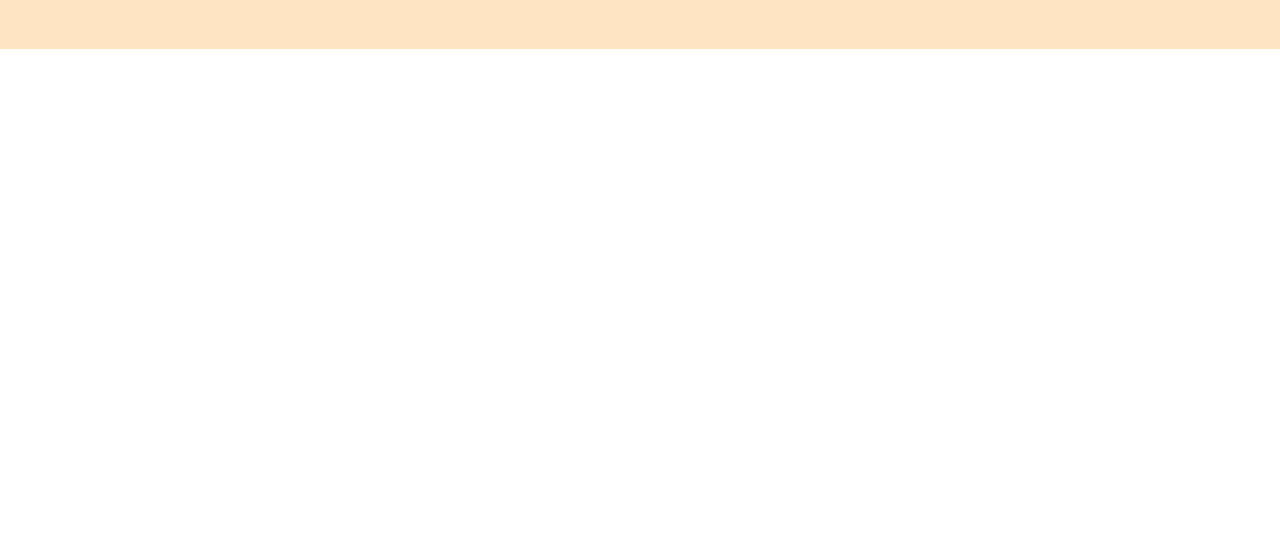
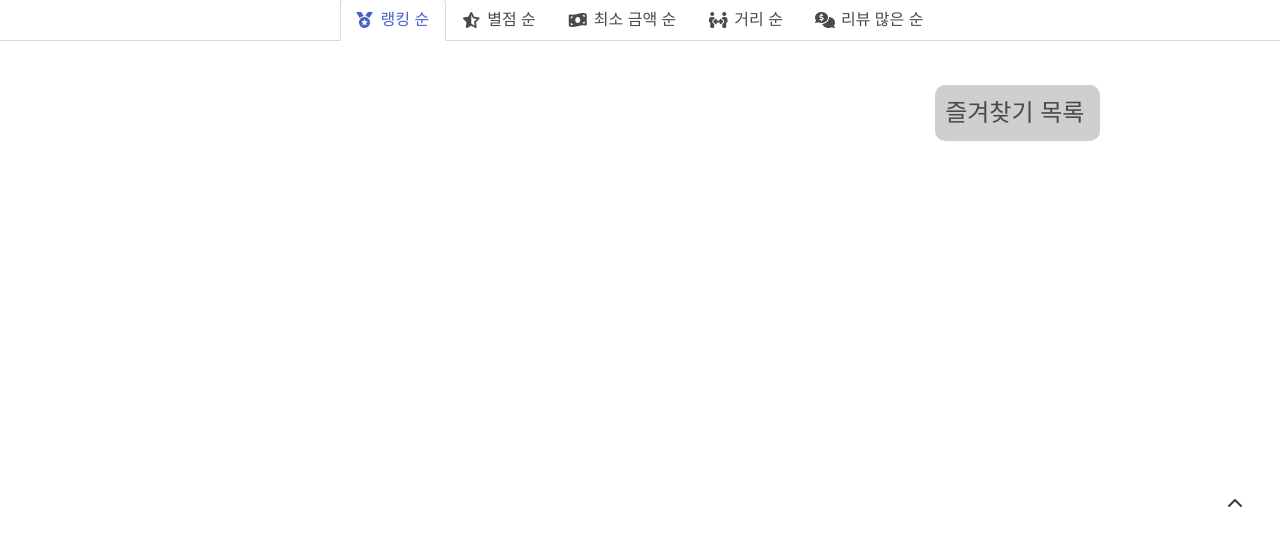
Before and after one commit to AndrewDongminYoo/flask-My-Small-Meal, a Flask app: page / in a window 1280 px wide. Shown: the part 251-800 px from the top of the page. Run offline with Flask 2, Linux system fonts and the light colour scheme; data that the repository does not hold is empty; some libraries are stand-ins or nearby versions; some web fonts are replaced.

Commit message:
get ready ::feat

```diff
--- a/app.py
+++ b/app.py
@@ -1,12 +1,12 @@
-from flask import Flask, request, jsonify, url_for, render_template, Response
-from pymongo import MongoClient
-import requests
-import json
+from flask import Flask, request, jsonify, url_for, render_template, Response  # 플라스크 기본 메소드
+from pymongo import MongoClient  # 몽고디비
+import requests  # 서버 요청 패키지
+import json  # json 응답 핸들링
 import utils  # 내부 파일 모듈화
 app = Flask(__name__)
 client = MongoClient('localhost', 27017)  # 배포 전에 원격 db로 교체!
 db = client.dbGoojo
-count = 24  # 3의 배수 권장
+count = 45  # 3의 배수 권장
 cat = "1인분주문"
 # sort_list = 기본 정렬(랭킹순), 별점 순, 리뷰 수, 최소 주문 금액순, 거리 순, 배달 보증 시간순
 sort_list = ["rank", "review_avg", "review_count", "min_order_value", "distance", "estimated_delivery_time"]
@@ -35,18 +35,20 @@ def like() -> Response:
     uuid = request.json.get('uuid')
     ssid = request.json.get('ssid')
     action = request.json.get('action')
-    user = list(db.users.find({"uuid": uuid}, {"_id": False}))[0]
+    user = list(db.users.find({"uuid": uuid}, {"_id": False}))
     utils.put_restaurant(ssid)
     if action == 'like':
         if not user:
             good_list = [ssid]
             db.users.insert_one({"uuid": uuid, "like_list": good_list})
+        elif ssid in user[0]['like_list']:
+            pass
         else:
             good_list = user[0]['like_list']
             good_list.append(ssid)
             db.users.update({"uuid": uuid}, {"$set": {"like_list": good_list}}, upsert=True)
     else:
-        if user:
+        if user and ssid in user[0]['like_list']:
             good_list = user[0]['like_list']
             good_list.remove(ssid)
             db.users.update({"uuid": uuid}, {"$set": {"like_list": good_list}}, upsert=True)
@@ -61,9 +63,14 @@ def show_bookmark() -> Response:
     :return: Response(json)
     """
     uuid = request.args.get('uuid')
-    user = db.users.find({"uuid": uuid}, {"_id": False})
-    good_list = user['like_list']
-    return jsonify({"restaurants": good_list})
+    user = list(db.users.find({"uuid": uuid}, {"_id": False}))
+    good_list = user[0]['like_list']
+    restaurants = []
+    for restaurant in good_list:
+        rest = list(db.restaurant.find({"ssid": restaurant}, {"_id": False}))
+        if len(rest) > 0:
+            restaurants.extend(rest)
+    return jsonify({"restaurants": restaurants})
 
 
 @app.route('/api/shop', methods=['GET'])
@@ -75,6 +82,10 @@ def get_restaurant() -> Response:
     """
     lat = request.args.get('lat')
     long = request.args.get('lng')
+    global order
+    order = request.args.get('order')
+    if not order:
+        order = "rank"
     import requests
     url = f'https://www.yogiyo.co.kr/api/v1/restaurants-geo/?category={cat}&items={count}&lat={lat}&lng={long}&order={order}&page=0'
     headers = {'accept': 'application/json', 'accept-encoding': 'gzip, deflate, br',
--- /dev/null
+++ b/static/css/scroll_up.css
@@ -0,0 +1,64 @@
+/*스크롤 모션 부드럽게 -브라우저 애니메이션 꺼져있는 상태에서는 auto 동작 (ex:사파리)*/
+html {
+    scroll-behavior: smooth;
+}
+@media (prefers-reduced-motion: reduce) {
+    html {
+        scroll-behavior: auto;
+    }
+}
+
+/*스크롤 최상단으로 가는 버튼*/
+.btn-up {
+    position: fixed;
+    right: 20px;
+    bottom: 20px;
+    width: 50px;
+}
+
+.btn-up-position {
+    display: flex;
+    justify-content: center;
+    align-items: center;
+    border-radius: 50%;
+    width: 50px;
+    height: 50px;
+    transition-duration: 0.25s;
+    transition-property: all;
+}
+
+.btn-up-position:hover {
+    top: 5px;
+    box-shadow: rgba(149, 157, 165, 0.2) 0 8px 24px;
+    background: white;
+}
+
+.btn-up-position > a:link {
+    color: #3488CE;
+}
+
+.btn-up-position > a:visited {
+    color: #3488CE;
+    display: flex;
+    justify-content: center;
+    align-items: center;
+    border-radius: 50%;
+    width: 60px;
+    height: 60px;
+    transition-duration: 0.25s;
+    transition-property: all;
+}
+
+.btn-up-position:hover {
+    top: 5px;
+    box-shadow: rgba(149, 157, 165, 0.2) 0 8px 24px;
+    background: white;
+}
+
+.btn-up-position > a:link {
+    color: #3488CE;
+}
+
+.btn-up-position > a:visited {
+    color: #3488CE;
+}
--- a/static/css/style.css
+++ b/static/css/style.css
@@ -1,5 +1,12 @@
+/*Bulma CSS 약간의 수정 들어간 것*/
+@import "bulma.css";
+/*배달 점포 카드 애니메이션*/
+@import "card.css";
+/*스크롤업 버튼*/
+@import "scroll_up.css";
+
 * {
-    font-family: 'Jua', sans-serif;
+    font-family: 'Hanna', sans-serif;
 }
 
 body {
@@ -8,66 +15,78 @@ body {
     margin: 0 auto;
     grid-template-columns: repeat(16, 1fr);
     grid-template-rows: repeat(8, 1fr);
+    box-sizing: border-box !important;
 }
-
+/* 여기부터 헤더 히어로 */
 .header {
     display: flex;
     flex-direction: column;
     justify-content: center;
     align-items: center;
     font-size: 24px;
+    height: 250px;
+    background-color: #ffebcd;
+    background-size: cover;
+    background-repeat: repeat-x;
+    background-image: url("../images/lucian-alexe.jpg");
 }
 
-.header {
-  background: #ffebcd;
-  grid-column: span 16;
-  grid-row: span 2;
+.header > h1.title  {
+    font-family: 'Black Han Sans', sans-serif;
+    text-shadow: 4px 4px 0 saddlebrown;
+    font-size: 70px;
+    color: burlywood;
+    margin-bottom: 30px;
 }
 
-.name {
-  font-family: "Roboto Slab", serif;
-  font-weight: bold;
-  font-size: 50px;
-  padding: 20px;
-}
+/*.name {*/
+/*    font-family: "Roboto Slab", serif;*/
+/*    font-weight: bold;*/
+/*    font-size: 50px;*/
+/*    padding: 20px;*/
+/*}*/
 
-.container {
+div.container {
     padding: 20px;
     flex-grow: 1;
     margin: 0 auto;
     position: relative;
     width: auto;
+    /*max-width: 1200px !important;*/
 }
-
-.card {
-    background-color: #fff;
-    border-radius: .25rem;
-    box-shadow: 0 0.5em 1em -0.125em rgb(10 10 10 / 10%), 0 0 0 1px rgb(10 10 10 / 2%);
-    color: #4a4a4a;
-    max-width: 100%;
-    position: relative;
-    margin: 10px 0;
+/*검색 인풋*/
+div.control {
+    min-width: 200px;
+    width: 300px;
+    display: inline-flex;
 }
-
+/*카드 컬럼 부분*/
 .columns.is-max-desktop.is-mobile
 .columns:not(.is-desktop) {
     display: flex;
     max-width: 1200px;
     margin: auto;
 }
-
+/*버튼 부분*/
 button.button {
     -moz-appearance: none;
     -webkit-appearance: none;
     align-items: center;
     border: 1px solid transparent;
-    border-radius: 4px;
     box-shadow: none;
     display: inline-flex;
     justify-content: flex-start;
     line-height: 1.5;
     position: relative;
     vertical-align: top;
+}
+
+div.buttons {
+    align-items: center;
+    display: flex;
+    flex-wrap: wrap;
+    justify-content: center;
+    margin-bottom: unset;
 }
 
 .button.is-warning {
@@ -79,10 +98,76 @@ button.button {
     margin-right: .5rem;
 }
 
-div.buttons {
-    align-items: center;
+.button {
+    margin-right: 10px;
+}
+/*버튼 끝*/
+/*배경 이미지 현재 미적용 중*/
+/*.bg-img {*/
+/*    width: 100vw;*/
+/*    height: 100vh;*/
+/*    overflow: hidden;*/
+/*}*/
+
+/*여기서부터 즐겨찾기목록 띄우는 CSS*/
+h2.h2 {
+    font-size: x-large;
+    font-weight: 500;
+}
+/*즐겨찾기 삭제버튼*/
+button.button.is-xs {
+    background-color: #00d1b2;
+    border-color: transparent;
+    color: #fff;
+    border-radius: 9999px;
+    font-size: 0.5rem;
+    height: 22px;
+}
+/*즐겨찾기 리스트*/
+.bookmark {
     display: flex;
-    flex-wrap: wrap;
-    justify-content: center;
-    margin-bottom: unset;
+    justify-content: space-between;
+    margin-top: 4px;
 }
+/*즐겨찾기 리스트 텍스트*/
+span.mark-menu {
+    width: 8rem;
+    overflow: hidden;
+    height: 1rem;
+    display: inline-block !important;
+}
+
+/*즐겨찾기 목록 부드럽게 오른쪽에서 슬라이드로 나타나는 효과 + 스크롤따라 움직임*/
+#aside {
+    font-size: 14px;
+    z-index: 100;
+    -webkit-transform: translate3d(300px, 0, 0);
+    -moz-transform: translate3d(300px, 0, 0);
+    transform: translate3d(300px, 0, 0);
+    -webkit-transition: all 0.2s;
+    -moz-transition: all 0.2s;
+    -ms-transition: all 0.2s;
+    -o-transition: all 0.2s;
+    transition: all 0.2s;
+}
+
+#aside.open {
+    overflow-y: auto;
+    -webkit-transform: translate3d(0, 0, 0);
+    -moz-transform: translate3d(0, 0, 0);
+    transform: translate3d(0, 0, 0);
+    -webkit-transition: all 0.2s;
+    -moz-transition: all 0.2s;
+    -ms-transition: all 0.2s;
+    -o-transition: all 0.2s;
+    transition: all 0.2s;
+}
+
+#aside {
+    padding: 10px;
+    background-color: #cfcfcf;
+    border-radius: 10px;
+    position: sticky;
+    top: 100px;
+    right: 300px;
+}
--- a/static/js/core.js
+++ b/static/js/core.js
@@ -1,23 +1,28 @@
 let user = null
-
+let latitude = 37.5559598
+let longitude = 126.9723169
+// 유저의 값을 글로벌하게 사용하기 위해 초기화한다.
+// 위도와 경도를 서울역을 기준으로 초기화한다. (사용자 접속 시 사용자의 위치로 이동)
 window.onload = function () {
-    geoFindMe();
-    userCheck()
+    geoFindMe(); // 사용자의 위치 받아내기
+    userCheck(); // 사용자가 처음 접속한 사람인지 확인
 }
 
 function geoRefresh() {
     $(".column-0").empty()
     $(".column-1").empty()
     $(".column-2").empty()
-    geoFindMe()
-    userCheck()
+    geoFindMe(); // 사용자의 위치 다시 받아내기
+    userCheck(); // 사용자가 처음 접속한 사람인지 확인
 }
 
+// 위도 경도에 따라 주변 맛집을 받아오는 내부 api 송출
 async function getFoods(lat, long) {
     const response = await fetch(`/api/shop?lat=${lat}&lng=${long}`);
     return await response.json()
 }
 
+// geoLocation api 이용한 현재 사용자의 위치 받아내는 코드
 function geoFindMe() {
     if (!navigator.geolocation) {
         window.alert('위치 권한을 허용해 주세요!!')
@@ -27,10 +32,10 @@ function geoFindMe() {
         navigator.geolocation.getCurrentPosition(success, error);
     }
 
+    //위치 받아내기 성공했을 때의 메소드
     function success(position) {
-        const latitude = position.coords.latitude;
-        const longitude = position.coords.longitude;
-
+        latitude = position.coords.latitude;
+        longitude = position.coords.longitude;
         getFoods(latitude, longitude)
         .then(restaurants => {
             let categories = []
@@ -41,14 +46,16 @@ function geoFindMe() {
             }) // tempHtml append 하기
             let unique = new Set(categories)
             categories = [...unique]
-            console.log(categories)
+            window.alert(`${categories.join(', ')} 등이 있습니다. 당신의 선택은 ..??`)
         })  // like 여부에 따라 html 달리 할 필요가 있을까..?
     }
+    //위치 받아내기 실패했을 때 에러 핸들링 코드
     function error(e) {
         console.error(e)
     }
 }
 
+// 로컬 스토리지에 사용자의 uuid 가 있는지 확인하고 없으면 새로 발급한다.
 const userCheck = () => {
     user = localStorage.getItem("delivery-uuid")
     if (user === null) {
@@ -56,44 +63,81 @@ const userCheck = () => {
         localStorage.setItem("delivery-uuid", user)
         console.log(user)
     }
-    showBookmarks(user);
+    // 받은 사용자의 uuid 를 조회해 2초 후에 화면에 즐겨찾기 리스트를 띄운다.
+    setTimeout(()=>showBookmarks(user), 2000)
 }
 
+// 특정 식당을 즐겨찾기 하는 코드
 function keep(id) {
     event.target.classList.add('is-hidden')
     const headers = new Headers();
     headers.append('content-type', 'application/json')
     const body = JSON.stringify({uuid: user, ssid: id, action: 'like'});
-    const init = {method: 'POST', headers, body};
-    fetch(`/api/like`, init)
-        .then((r) => r.headers.get('content-type').includes('json') ? r.json() : r.text())
-        .then((r) => console.log(r))
-        .catch((e) => console.log(e));
+    sendLike(user, headers, body)
     event.target.nextElementSibling.classList.remove('is-hidden')
 } // 특정 상점 좋아요하기
 
+// 특정 식당을 즐겨찾기 삭제하는 코드
 function remove(id) {
     event.target.classList.add('is-hidden')
     const headers = new Headers();
     headers.append('content-type', 'application/json')
     const body = JSON.stringify({uuid: user, ssid: id, action: 'dislike'});
+    sendLike(user, headers, body)
+    event.target.previousElementSibling.classList.remove('is-hidden')
+} // 특정 상점 좋아요 취소하기
+
+// remove 코드의 메인 부분만을 추출한 코드 (북마크 탭에서 직접 삭제 다루기 위해 분리)
+function delMark(ssid) {
+    const headers = new Headers();
+    headers.append('content-type', 'application/json')
+    const body = JSON.stringify({uuid: user, ssid: ssid, action: 'dislike'});
+    sendLike(user, headers, body)
+}
+
+// 즐겨찾기에 등록 or 해제 하는 코드의 공통 코드 추출
+function sendLike (user, headers, body) {
     const init = {method: 'POST', headers, body};
     fetch(`/api/like`, init)
         .then((r) => r.headers.get('content-type').includes('json') ? r.json() : r.text())
-        .then((r) => console.log(r))
+        .then((r) => {
+            showBookmarks(user);
+        })
         .catch((e) => console.log(e));
-    event.target.nextElementSibling.classList.remove('is-hidden')
-} // 특정 상점 좋아요 취소하기
+}
 
+// 즐겨찾기 목록을 불러오는 코드 ("즐겨찾기목록")이라는 헤더도 이 때 보여줌.
 function showBookmarks(user) {
+    $("h2.h2").show()
     fetch(`/api/like?uuid=${user}`)
         .then((r) => r.headers.get('content-type').includes('json') ? r.json() : r.text())
-        .then((r) => console.log(r['restaurants']))
+        .then((res) => {
+            $("#bookmarks").empty();
+            res['restaurants'].forEach((r)=>bookMark(r));
+        })
         .catch((e) => console.log(e));
+    $("#aside").addClass("open");
 } // 모든 즐겨찾기 상품 조회하기
 
+// 즐겨찾기 목록에 북마크 내용들을 담아 넣는 코드
+const bookMark = (restaurant) => {
+    let { ssid, name, phone, time } = restaurant;
+    let tempHtml = `<li class="bookmark is-hoverable"><span class="mark-menu">${name}</span><button class="button is-xs is-inline-block" onclick="delMark('${ssid}')">×</button></li>`
+    $("#bookmarks").append(tempHtml)
+}
+
+// 레스토랑 하나하나의 카드를 만들어내는 코드
 const showCards = (restaurant, i) => {
-    let {id, name, reviews, owner, categories, image, logo, address, rating, time, min_order} = restaurant;
+    let {
+        id, name, reviews,
+        owner, categories,
+        image, logo, address,
+        rating, time, min_order
+    } = restaurant;
+    // 이미지가 없는 경우 VIEW 가 좋지 않아 리턴시킨다.
+    if (!image) {
+        return
+    }
     let tempHtml = `
         <div class="food-card card">
             <div class="image-box card-image">
@@ -104,13 +148,14 @@ const showCards = (restaurant, i) => {
             </div>
             <div class="tool-box">
                 <div class="book-mark">
-                    <button class="button book-button " onclick="keep('${id}')">⭐&nbsp;Save me&nbsp;</button>
-                    <button class="button book-button is-hidden" onclick="remove('${id}')">⭐&nbsp;Remove me&nbsp;</button>
+                    <div class="store_name">${name}<br>⭐${rating}점</div>
+                    <button class="button book-button" onclick="keep('${id}')">⭐keep</button>
+                    <button class="button book-button is-hidden" onclick="remove('${id}')">🌟delete</button>
                 </div>
-                <div class="store_name">${name}&nbsp;${time}</div>
+
                 <div class="buttons are-small" id="btns${i}">{__buttons__}</div>
                 <div class="card-footer">
-                    <div><a href="">${address}</a></div>
+                    <div>${address}<br>영업시간: ${time}<br>${min_order}원 이상 주문 가능</div>
                     <div class="reviews">
                         <div class="reviews-count">주문자리뷰 ${reviews}<br>사장님댓글 ${owner}</div>
                     </div>
@@ -118,12 +163,14 @@ const showCards = (restaurant, i) => {
             </div>
         </div>`
     let btn = ""
+    // 각 카드의 카테고리 해시태그를 replace 하는 가상 template 코드
     categories.forEach((tag)=>{
-        btn += `<button class="button is-rounded is-warning is-outlined">#${tag}</button>`
+        btn += `<button class="button is-rounded is-warning is-outlined" onclick="highlight('${tag}')">#${tag}</button>`
     })
     $(`.column-${i}`).append(tempHtml.replace("{__buttons__}", btn))
 }
 
+// 직접적으로 주소를 입력해서 배달 음식점을 찾고자 할 때 쓰입니다.
 function search() {
     let query = $("#geoSearch").val()
     const headers = new Headers();
@@ -133,9 +180,9 @@ function search() {
     fetch(`/api/address`, init)
         .then((r) => r.headers.get('content-type').includes('json') ? r.json() : r.text())
         .then((result) => {
-            let long = Number(result['long']).toFixed(7)
-            let lat = Number(result['lat']).toFixed(7)
-            return getFoods(lat, long)
+            longitude = Number(result['long']).toFixed(7)
+            latitude = Number(result['lat']).toFixed(7)
+            return getFoods(latitude, longitude)
         }).then(restaurants => {
             $(".column-0").empty()
             $(".column-1").empty()
@@ -146,3 +193,29 @@ function search() {
             }) // tempHtml append 하기
         }).catch((e) => console.log(e));
 }
+
+// 특정 카테고리 (예: 1인분주문) 를 클릭하면 모든 식당 중 해당 해시태그를 가진 카드가 하이라이트됩니다.
+function highlight(string) {
+    $("button.is-warning").not(`:contains(${string})`).addClass('is-outlined')
+    $(`button.button:contains(${string})`).removeClass('is-outlined')
+}
+
+// tab 의 버튼을 클릭하면 그 버튼만 active 상태가 됩니다.
+function tabFocus(string) {
+    $("li.tab").not(`.tab-${string}`).removeClass('is-active');
+    $(`li.tab-${string}`).addClass('is-active');
+}
+
+// URl 끝의 # 값이 변하면 그에 맞게 새롭게 리스트를 받아옵니다 (sort 바꿔줌)
+window.addEventListener('hashchange', async ()=> {
+    let hash = window.location.hash
+    const response = await fetch(`/api/shop?lat=${latitude}&lng=${longitude}&order=${hash.substring(1)}`);
+    let restaurants = await response.json()
+    $(".column-0").empty()
+    $(".column-1").empty()
+    $(".column-2").empty()
+    restaurants.forEach((restaurant, index) => {
+        let i = index % 3
+        showCards(restaurant, i)
+    }) // tempHtml append 하기
+})
--- a/templates/index.html
+++ b/templates/index.html
@@ -1,21 +1,31 @@
 <!DOCTYPE html>
 <html lang="ko">
+
 <head>
-    <meta charset="utf-8">
+    <meta charset="UTF-8">
     <meta name="viewport" content="width=device-width, initial-scale=1">
-    <link href="https://fonts.googleapis.com/css2?family=Jua&display=swap" rel="stylesheet">
-    <link rel="stylesheet" href="https://cdn.jsdelivr.net/npm/bulma@0.9.3/css/bulma.min.css">
-    <link rel="stylesheet" href="/static/css/style.css">
-    <link rel="stylesheet" href="/static/css/header.css">
+    <!-- 폰트어썸 아이콘 사용! -->
+    <script src="https://kit.fontawesome.com/aba5c3ead0.js" crossorigin="anonymous"></script>
+    <!-- 커스텀 css! -->
+    <link rel="stylesheet" href="../static/css/style.css">
     <link rel="shortcut icon" href="../static/images/favicon.png">
+    <!-- 커스텀 JS! -->
     <script rel="script" src="../static/js/core.js"></script>
+    <!-- UUID 라이브러리! -->
+    <script src="https://unpkg.com/uuid@latest/dist/umd/uuidv4.min.js"></script>
+    <!-- 제이쿼리! -->
     <script src="https://code.jquery.com/jquery-3.6.0.js"
             integrity="sha256-H+K7U5CnXl1h5ywQfKtSj8PCmoN9aaq30gDh27Xc0jk=" crossorigin="anonymous"></script>
-    <script src="https://unpkg.com/uuid@latest/dist/umd/uuidv4.min.js"></script>
+    <!--  PopperJS! -->
+    <script src="https://cdnjs.cloudflare.com/ajax/libs/popper.js/1.14.7/umd/popper.min.js"
+            integrity="sha384-UO2eT0CpHqdSJQ6hJty5KVphtPhzWj9WO1clHTMGa3JDZwrnQq4sF86dIHNDz0W1"
+            crossorigin="anonymous"></script>
+    <!-- Google Fonts! -->
+    <link rel="preconnect" href="https://fonts.googleapis.com">
+    <link rel="preconnect" href="https://fonts.gstatic.com" crossorigin>
+    <link href="https://fonts.googleapis.com/earlyaccess/hanna.css" rel="stylesheet">
+    <link href="https://fonts.googleapis.com/css2?family=Black+Han+Sans&display=swap" rel="stylesheet">
     <title>오롯이 식탁</title>
-    <script>
-
-    </script>
 </head>
 <body>
 <div class="header">
@@ -31,19 +41,65 @@
         <div class="control">
             <label for="geoSearch"></label>
             <input id="geoSearch" class="input" type="text" placeholder="지역을 입력해주세요">
-        </div>
-        <div class="control">
             <a class="button is-info" href="javascript:search()">
                 검색
             </a>
         </div>
     </div>
 </div>
+<div class="tabs is-centered is-boxed">
+    <ul>
+        <li class="tab tab-rank is-active">
+            <a href="#rank" onclick="tabFocus('rank')">
+                <span class="icon is-small"><i class="fas fa-medal" aria-hidden="true"></i></span>
+                <span>랭킹 순</span>
+            </a>
+        </li>
+        <li class="tab tab-review_avg">
+            <a href="#review_avg" onclick="tabFocus('review_avg')">
+                <span class="icon is-small"><i class="fas fa-star-half-alt" aria-hidden="true"></i></span>
+                <span>별점 순</span>
+            </a>
+        </li>
+        <li class="tab tab-min_order_value">
+            <a href="#min_order_value" onclick="tabFocus('min_order_value')">
+                <span class="icon is-small"><i class="fas fa-money-bill-wave" aria-hidden="true"></i></span>
+                <span>최소 금액 순</span>
+            </a>
+        </li>
+        <li class="tab tab-distance">
+            <a href="#distance" onclick="tabFocus('distance')">
+                <span class="icon is-small"><i class="fas fa-people-arrows" aria-hidden="true"></i></span>
+                <span>거리 순</span>
+            </a>
+        </li>
+        <li class="tab tab-review_count">
+            <a href="#review_count" onclick="tabFocus('review_count')">
+                <span class="icon is-small"><i class="fas fa-comments-dollar" aria-hidden="true"></i></span>
+                <span>리뷰 많은 순</span>
+            </a>
+        </li>
+    </ul>
+</div>
 <div class="container is-max-desktop">
     <div class="columns is-max-desktop is-mobile">
         <div class="column column-0"></div>
         <div class="column column-1"></div>
         <div class="column column-2"></div>
+        <div class="column is-one-fifth">
+            <div id="aside">
+                <h2 class="h2" style="display:none;">즐겨찾기 목록</h2>
+                <aside class="menu">
+                    <ul class="menu-list" id="bookmarks">
+                    </ul>
+                </aside>
+            </div>
+            <div class="btn-up">
+                <button onclick="window.scrollTo(0, 0);" class="button btn-up-position">
+                    <i class="fas fa-chevron-up"></i>
+                </button>
+            </div>
+        </div>
     </div>
 </div>
 </body>
```
Also changed, not shown: static/css/card.css (added, +97 -0 lines), .github/workflows/main.yml, .txt (added). Lines whose indentation alone changed are shown as unchanged.
